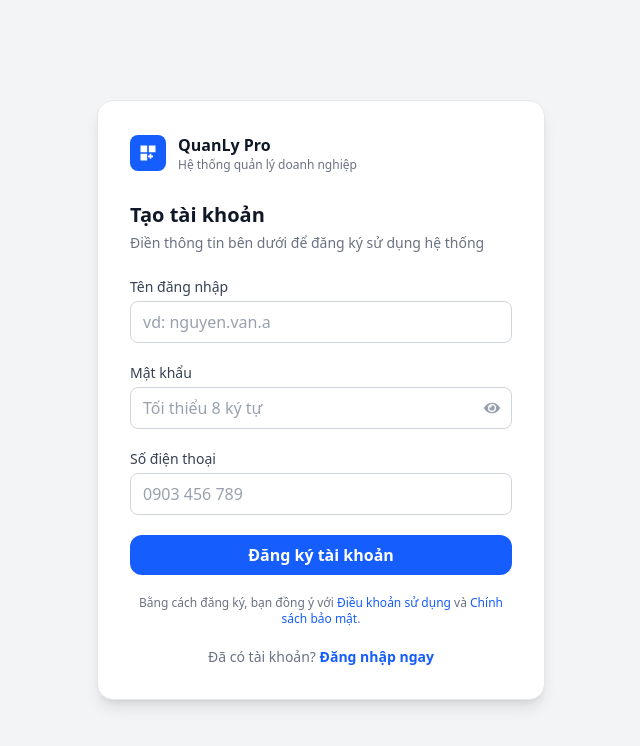
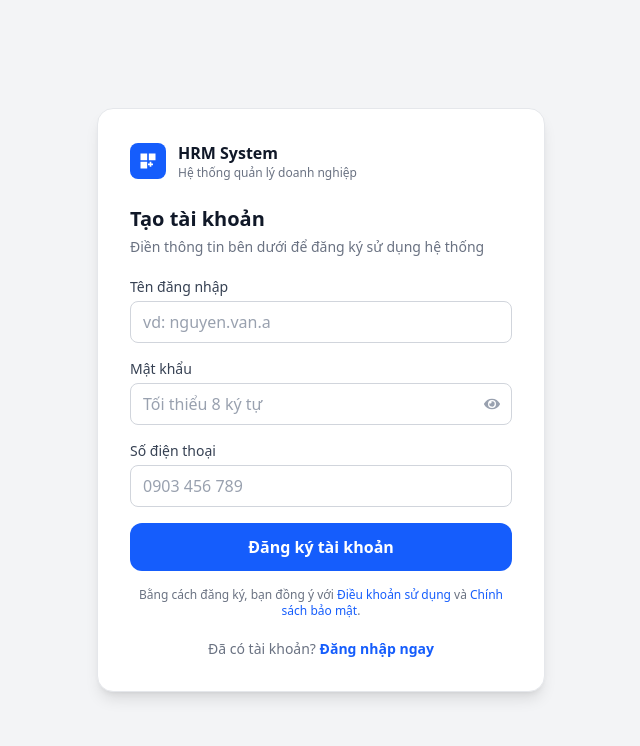
Before and after one commit to chung1607/HRMSystem-ui, a React (Vite) app: page /register in a window 1280 px wide. Shown: the top 746 px of the page, without its empty margins (319-959 px from the left). Built offline with nearby package versions, Linux system fonts and the light colour scheme.

Commit message:
integrate register & login API #3

```diff
--- a/package.json
+++ b/package.json
@@ -11,9 +11,10 @@
   },
   "dependencies": {
     "@tailwindcss/vite": "^4.0.17",
-    "axios": "^1.11.0",
+    "axios": "^1.15.0",
     "react": "^19.0.0",
     "react-dom": "^19.0.0",
+    "react-hot-toast": "^2.6.0",
     "react-icons": "^5.6.0",
     "react-router-dom": "^7.5.0",
     "tailwindcss": "^4.0.17"
--- a/src/App.jsx
+++ b/src/App.jsx
@@ -2,10 +2,16 @@ import React, { Fragment } from "react";
 import { BrowserRouter as Router, Routes, Route } from "react-router-dom";
 import routes from "./routes";
 import DefaultComponent from "./components/DefaultComponent/DefaultComponent";
-
+import { Toaster } from "react-hot-toast";
 function App() {
   return (
     <>
+      <Toaster
+        position="top-right"
+        toastOptions={{
+          duration: 3000,
+        }}
+      />
       <Router>
         <Routes>
           {routes.map((route) => {
--- a/src/pages/auth/LoginPage/Login.jsx
+++ b/src/pages/auth/LoginPage/Login.jsx
@@ -1,28 +1,67 @@
 import { useState } from "react";
 import Button from "../../../components/ButtonComponent/ButtonComponent";
 import InputField from "../../../components/InputFieldComponent/InputFieldComponent";
+import { login } from "../../../services/authServices";
+import { useNavigate } from "react-router-dom";
+import toast from "react-hot-toast";
 
-export default function LoginPage({ onSubmit }) {
+export default function LoginPage() {
+  const navigate = useNavigate();
+
   const [form, setForm] = useState({
     identifier: "",
     password: "",
   });
 
+  const [loading, setLoading] = useState(false);
+  const [error, setError] = useState("");
+
   const handleChange = (e) => {
     const { name, value } = e.target;
     setForm((prev) => ({ ...prev, [name]: value }));
+    if (error) setError("");
   };
 
-  const handleSubmit = (e) => {
+  const isPhone = (value) => /^[0-9]+$/.test(value);
+
+  const handleSubmit = async (e) => {
     e.preventDefault();
-    if (onSubmit) onSubmit(form);
-    else console.log(form);
+
+    try {
+      setLoading(true);
+
+      // 🔥 transform data theo backend
+      const payload = {
+        password: form.password,
+        ...(isPhone(form.identifier)
+          ? { phone: form.identifier }
+          : { username: form.identifier }),
+      };
+
+      const res = await login(payload);
+
+      // console.log("Login success:", res.data);
+      toast.success("Đăng nhập thành công!");
+
+      // lưu token
+      localStorage.setItem("access_token", res.data.access_token);
+      localStorage.setItem("refresh_token", res.data.refresh_token);
+
+      navigate("/");
+    } catch (err) {
+      // console.error(err);
+
+      const message = err.response?.data?.message || "Đăng nhập thất bại";
+
+      toast.error(message);
+    } finally {
+      setLoading(false);
+    }
   };
 
   return (
-    <div className="min-h-[100dvh] bg-gray-100 flex items-center justify-center p-4">
-      <div className="w-full max-w-md bg-white rounded-2xl border border-gray-200 shadow-md p-5 sm:p-8">
-
+    <div className="min-h-screen bg-gray-100 flex items-center justify-center p-4">
+      <div className="w-full max-w-md min-w-[360px] bg-white rounded-2xl border border-gray-200 shadow-lg p-6 sm:p-8">
         {/* Logo */}
         <div className="flex items-center gap-3 mb-6">
           <div className="w-9 h-9 rounded-lg bg-blue-600 flex items-center justify-center">
@@ -31,26 +70,31 @@ export default function LoginPage({ onSubmit }) {
             </svg>
           </div>
           <div>
-            <p className="text-base font-semibold text-gray-900">QuanLy Pro</p>
-            <p className="text-xs text-gray-500">Hệ thống quản lý doanh nghiệp</p>
+            <p className="text-base font-semibold text-gray-900">HRM System</p>
+            <p className="text-xs text-gray-500">
+              Hệ thống quản lý doanh nghiệp
+            </p>
           </div>
         </div>
-
         {/* Header */}
         <div className="mb-5">
           <h1 className="text-lg sm:text-xl font-semibold text-gray-900">
             Đăng nhập
           </h1>
           <p className="text-sm text-gray-500 mt-1">
-            Nhập thông tin để truy cập hệ thống
+            Nhập username hoặc số điện thoại
           </p>
         </div>
 
-        {/* Form */}
         <form onSubmit={handleSubmit} className="flex flex-col gap-4">
+          {error && (
+            <div className="bg-red-50 border border-red-200 text-red-600 text-sm rounded-lg px-4 py-2">
+              {error}
+            </div>
+          )}
 
           <InputField
-            label="Tên đăng nhập hoặc số điện thoại"
+            label="Username hoặc SĐT"
             name="identifier"
             value={form.identifier}
             onChange={handleChange}
@@ -66,23 +110,15 @@ export default function LoginPage({ onSubmit }) {
             placeholder="Nhập mật khẩu"
           />
 
-          <div className="flex justify-end">
-            <a href="/forgot-password" className="text-sm text-blue-600 hover:underline">
-              Quên mật khẩu?
-            </a>
-          </div>
-
-          <Button type="submit" className="w-full py-3">
-            Đăng nhập
+          <Button
+            type="submit"
+            className={`w-full py-3 ${
+              loading ? "bg-blue-400 cursor-not-allowed" : ""
+            }`}
+          >
+            {loading ? "Đang đăng nhập..." : "Đăng nhập"}
           </Button>
         </form>
-
-        <p className="text-sm text-center text-gray-500 mt-5">
-          Chưa có tài khoản?{" "}
-          <a href="/register" className="font-semibold text-blue-600 hover:text-blue-700">
-            Đăng ký ngay
-          </a>
-        </p>
       </div>
     </div>
   );
--- a/src/pages/auth/RegisterPage/Register.jsx
+++ b/src/pages/auth/RegisterPage/Register.jsx
@@ -1,57 +1,97 @@
 import { useState } from "react";
 import Button from "../../../components/ButtonComponent/ButtonComponent";
 import InputField from "../../../components/InputFieldComponent/InputFieldComponent";
+import { register } from "../../../services/authServices";
+import { useNavigate } from "react-router-dom";
+import toast from "react-hot-toast";
 
-export default function RegisterPage({ onSubmit }) {
+export default function RegisterPage() {
+  const navigate = useNavigate();
+
   const [form, setForm] = useState({
     username: "",
     password: "",
     phone: "",
   });
 
+  const [loading, setLoading] = useState(false);
+  const [error, setError] = useState("");
+
   const handleChange = (e) => {
     const { name, value } = e.target;
     setForm((prev) => ({ ...prev, [name]: value }));
+    if (error) setError("");
   };
 
-  const handleSubmit = (e) => {
+  const handleSubmit = async (e) => {
     e.preventDefault();
 
-    // 👉 chỉ emit data ra ngoài (không validate, không fake API)
-    if (onSubmit) {
-      onSubmit(form);
-    } else {
-      console.log("Form data:", form);
+    try {
+      setLoading(true);
+
+      const res = await register(form);
+      console.log("Register success:", res.data);
+      toast.success("Đăng ký thành công!");
+      // reset form
+      setForm({
+        username: "",
+        password: "",
+        phone: "",
+      });
+
+      // redirect sang login
+      navigate("/login");
+
+    } catch (err) {
+      console.error(err);
+
+      const message =
+        err.response?.data?.message || "Đăng ký thất bại. Vui lòng thử lại.";
+
+      toast.error(message);
+    } finally {
+      setLoading(false);
     }
   };
 
   return (
     <div className="min-h-screen bg-gray-100 flex items-center justify-center p-4">
-      <div className="w-full max-w-md bg-white rounded-2xl border border-gray-200 shadow-lg p-8">
+      <div className="w-full max-w-md min-w-[360px] bg-white rounded-2xl border border-gray-200 shadow-lg p-6 sm:p-8">
 
         {/* Logo */}
-        <div className="flex items-center gap-3 mb-7">
+        <div className="flex items-center gap-3 mb-6">
           <div className="w-9 h-9 rounded-lg bg-blue-600 flex items-center justify-center">
             <svg className="w-5 h-5 fill-white" viewBox="0 0 24 24">
               <path d="M3 3h8v8H3V3zm10 0h8v8h-8V3zM3 13h8v8H3v-8zm13 2v-2h-2v2h-2v2h2v2h2v-2h2v-2h-2z" />
             </svg>
           </div>
           <div>
-            <p className="text-base font-semibold text-gray-900">QuanLy Pro</p>
-            <p className="text-xs text-gray-500">Hệ thống quản lý doanh nghiệp</p>
+            <p className="text-base font-semibold text-gray-900">HRM System</p>
+            <p className="text-xs text-gray-500">
+              Hệ thống quản lý doanh nghiệp
+            </p>
           </div>
         </div>
 
         {/* Header */}
-        <div className="mb-6">
-          <h1 className="text-xl font-semibold text-gray-900">Tạo tài khoản</h1>
+        <div className="mb-5">
+          <h1 className="text-lg sm:text-xl font-semibold text-gray-900">
+            Tạo tài khoản
+          </h1>
           <p className="text-sm text-gray-500 mt-1">
             Điền thông tin bên dưới để đăng ký sử dụng hệ thống
           </p>
         </div>
 
         {/* Form */}
-        <form onSubmit={handleSubmit} className="flex flex-col gap-5">
+        <form onSubmit={handleSubmit} className="flex flex-col gap-4">
+
+          {/* Error */}
+          {error && (
+            <div className="bg-red-50 border border-red-200 text-red-600 text-sm rounded-lg px-4 py-2">
+              {error}
+            </div>
+          )}
 
           <InputField
             label="Tên đăng nhập"
@@ -79,8 +119,13 @@ export default function RegisterPage({ onSubmit }) {
             placeholder="0903 456 789"
           />
 
-          <Button type="submit" className="w-full">
-            Đăng ký tài khoản
+          <Button
+            type="submit"
+            className={`w-full py-3 ${
+              loading ? "bg-blue-400 cursor-not-allowed" : "bg-blue-600 hover:bg-blue-700 text-white"
+            }`}
+          >
+            {loading ? "Đang xử lý..." : "Đăng ký tài khoản"}
           </Button>
 
           <p className="text-xs text-gray-500 text-center">
@@ -95,12 +140,17 @@ export default function RegisterPage({ onSubmit }) {
           </p>
         </form>
 
+        {/* Login link */}
         <p className="text-sm text-center text-gray-500 mt-5">
           Đã có tài khoản?{" "}
-          <a href="/login" className="font-semibold text-blue-600 hover:text-blue-700">
+          <a
+            href="/login"
+            className="font-semibold text-blue-600 hover:text-blue-700"
+          >
             Đăng nhập ngay
           </a>
         </p>
+
       </div>
     </div>
   );
--- /dev/null
+++ b/src/services/authServices.js
@@ -0,0 +1,11 @@
+import axios from "axios";
+
+const API_URL = "http://localhost:3000/auth";
+
+export const register = (data) => {
+  return axios.post(`${API_URL}/register`, data);
+};
+
+export const login = (data) => {
+  return axios.post(`${API_URL}/login`, data);
+};
--- a/vite.config.js
+++ b/vite.config.js
@@ -3,5 +3,13 @@ import react from "@vitejs/plugin-react";
 import tailwindcss from "@tailwindcss/vite";
 // https://vite.dev/config/
 export default defineConfig({
+  server: {
+    proxy: {
+      "/auth": {
+        target: "http://localhost:3000",
+        changeOrigin: true,
+      },
+    },
+  },
   plugins: [tailwindcss(), react()],
 });
```
Also changed, not shown: 1 other file (tests, documents, lock files or other folders).
